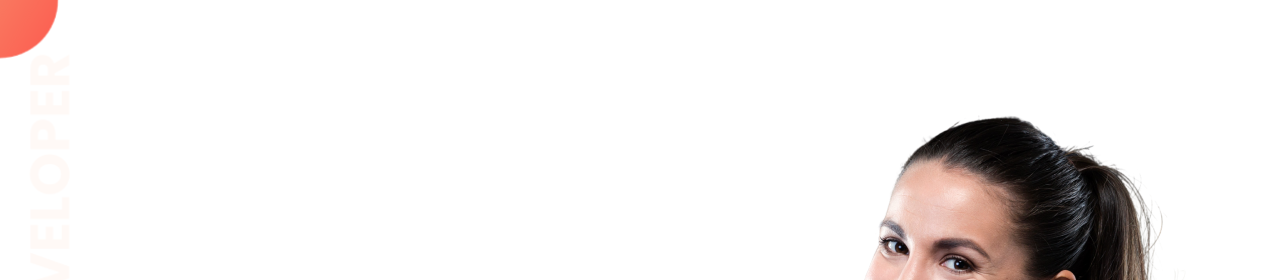
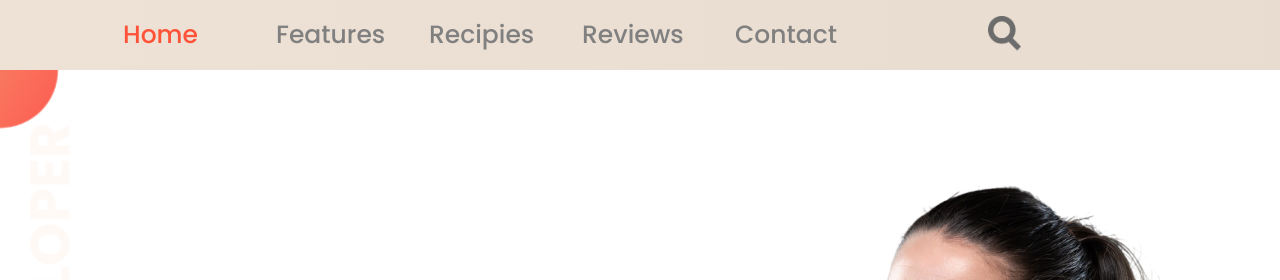
Before and after one commit to HafizurRahman001/Food-network, a plain HTML site: page index.html in a window 1280 px wide. Shown: the top 280 px of the page. Drawn offline with Linux system fonts and the light colour scheme.

Commit message:
bonus part added

```diff
--- a/index.html
+++ b/index.html
@@ -19,6 +19,25 @@
 </head>
 
 <body>
+
+    <!-- ===============bonus part============= -->
+
+    <section class="nav-section">
+
+        <div class="nav-content">
+            <ul class="flex-display">
+                <li> <a target="_blank" id="active" href="https://www.linkedin.com/in/hafizur-rahmann/"> Home</a></li>
+                <li> <a target="_blank" href="https://www.linkedin.com/in/hafizur-rahmann/">Features</a></li>
+                <li> <a target="_blank" href="">Recipies</a></li>
+                <li> <a target="_blank" href="https://www.linkedin.com/in/hafizur-rahmann/">Reviews</a></li>
+                <li> <a target="_blank" href="https://www.linkedin.com/in/hafizur-rahmann/">Contact</a></li>
+                <li><img id="search-icon" src="images/search/search icon.png" alt="Search icon"></li>
+            </ul>
+
+        </div>
+
+    </section>
+
 
     <!-- ===============First part============ -->
 
@@ -64,6 +83,8 @@
             </div>
         </div>
     </section>
+
+    <!-- ======================third part==================== -->
 
     <section class="recipies">
         <h1 id="heading-recipies">My Recipies</h1>
@@ -126,6 +147,8 @@
         </div>
     </section>
 
+    <!-- =====================footer part==================== -->
+
     <footer>
         <h1> <span class="footer-heading-color">Food</span> Network </h1>
         <p>© All right reserved to Food blogger team</p>
--- a/style.css
+++ b/style.css
@@ -1,3 +1,5 @@
+/* ===============first part================== */
+
 body{
     font-family: 'Poppins', sans-serif;
     margin: 0;
@@ -49,7 +51,7 @@ h1{
 
 
 
-
+/* =================second part================== */
 
 .middle-section-background{
     background-image: url(images/shapes/Frame\ 59.jpg);
@@ -85,6 +87,7 @@ h1{
 
 
 
+/* ===============third part===================== */
 
 .footer-top-first{
     margin-bottom: 60px;
@@ -122,6 +125,7 @@ h1{
     margin-bottom: 60px;
   }
 
+/* =====================footer part=================== */
 
   footer{
       background-color: black;
@@ -132,3 +136,37 @@ h1{
   .footer-heading-color{
       color:tomato;
   }
+
+
+  /* ==============Bonus part============== */
+
+  .nav-section {
+    background-image: linear-gradient(to left, #e8dcd0, #eee2d6);
+    display: flex;
+  }
+  .nav-content {
+    margin-left: 63px;
+    width: 100%;
+  }
+  .nav-content li {
+    width: 153px;
+  }
+  .flex-display{
+      display: flex;
+      list-style: none;
+
+  }
+  .flex-display li a {
+    padding-left: 20px;
+    text-decoration: none;
+    color: gray;
+    font-size: 25px;
+  }
+  #active{
+      color: #ff5339;
+
+  }
+  #search-icon {
+    float: right;
+    width: 33px;
+  }
```
Also changed, not shown: images/search/search icon.png (added).
